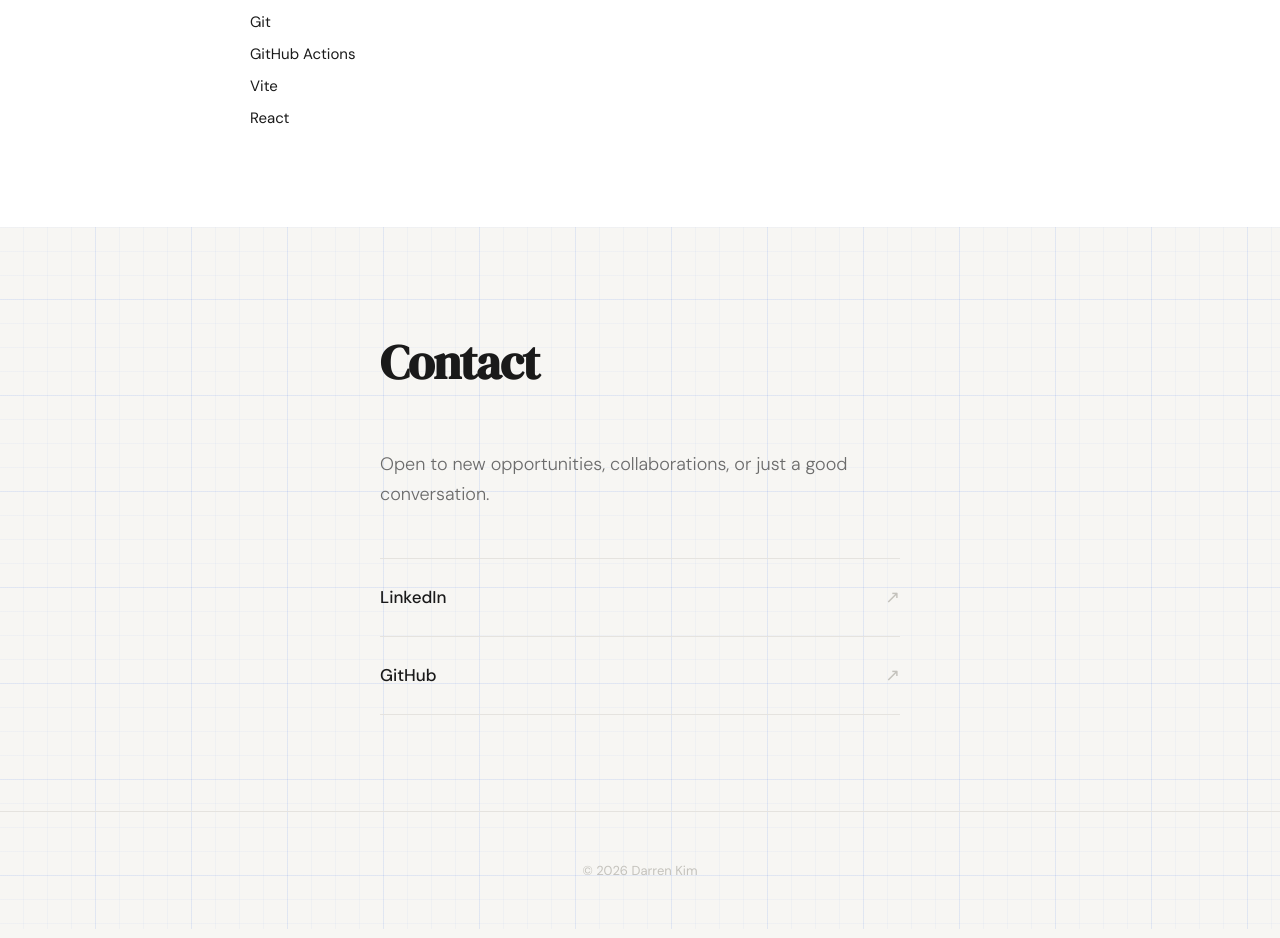
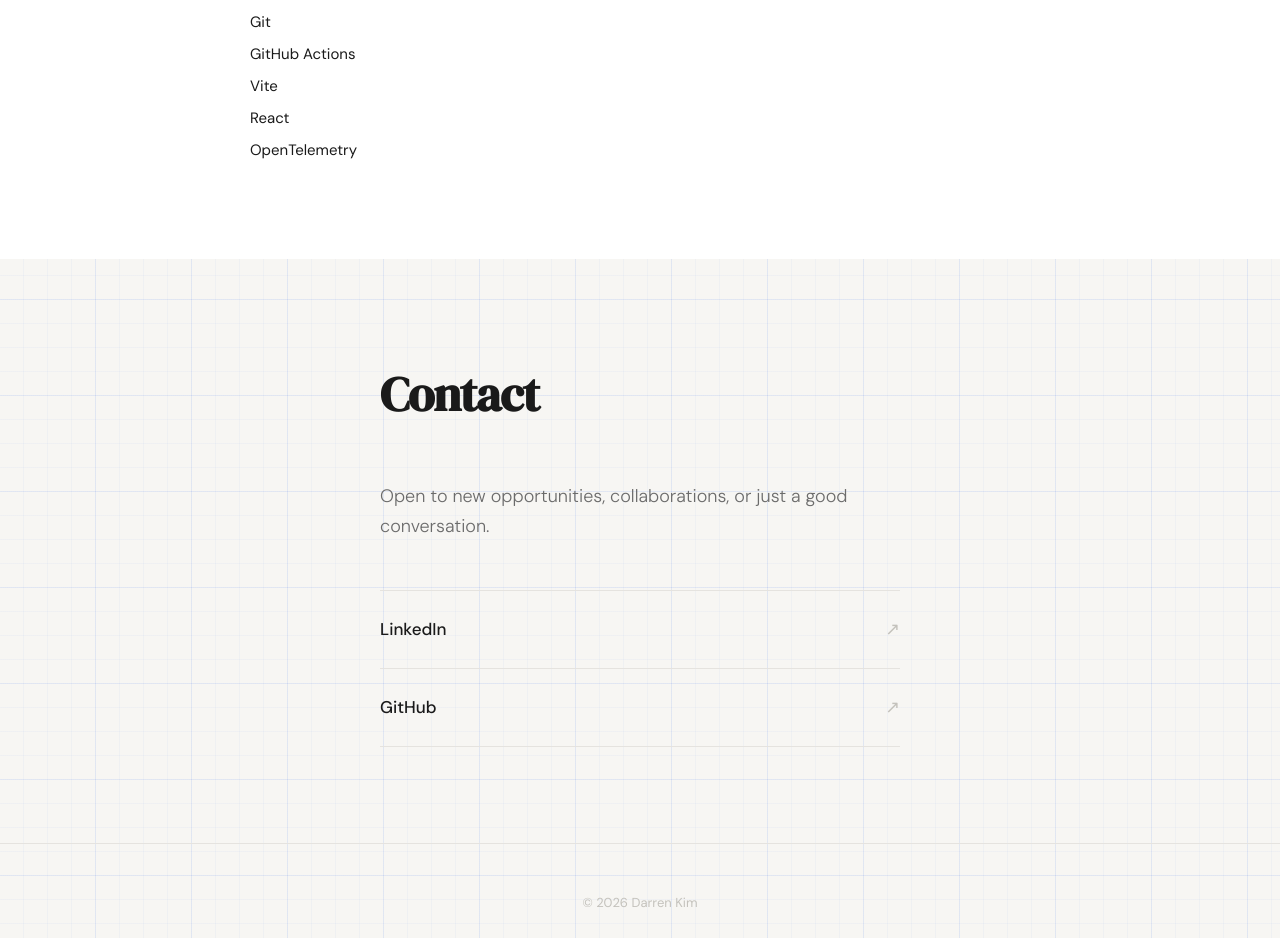
Before and after one commit to darrenkim247/darrenkim247.github.io, a React (Vite) app: page / in a window 1280 px wide. Shown: the part 3540-4478 px from the top of the page. Built offline with nearby package versions, Linux system fonts and the light colour scheme.

Commit message:
Update App.jsx

```diff
--- a/src/App.jsx
+++ b/src/App.jsx
@@ -49,7 +49,7 @@ const SKILLS = [
   { category: 'Languages', items: ['JavaScript', 'C#', 'Python', 'HTML/CSS'] },
   { category: 'Graphics & XR', items: ['WebGL', 'Unity', 'HLSL', 'ShaderLab', 'Meta Quest SDK'] },
   { category: 'AI / ML', items: ['ONNX Runtime', 'Whisper', 'Unity Inference Engine'] },
-  { category: 'Tools', items: ['Git', 'GitHub Actions', 'Vite', 'React'] },
+  { category: 'Tools', items: ['Git', 'GitHub Actions', 'Vite', 'React', 'OpenTelemetry'] },
 ]
 
 function Nav() {
```
